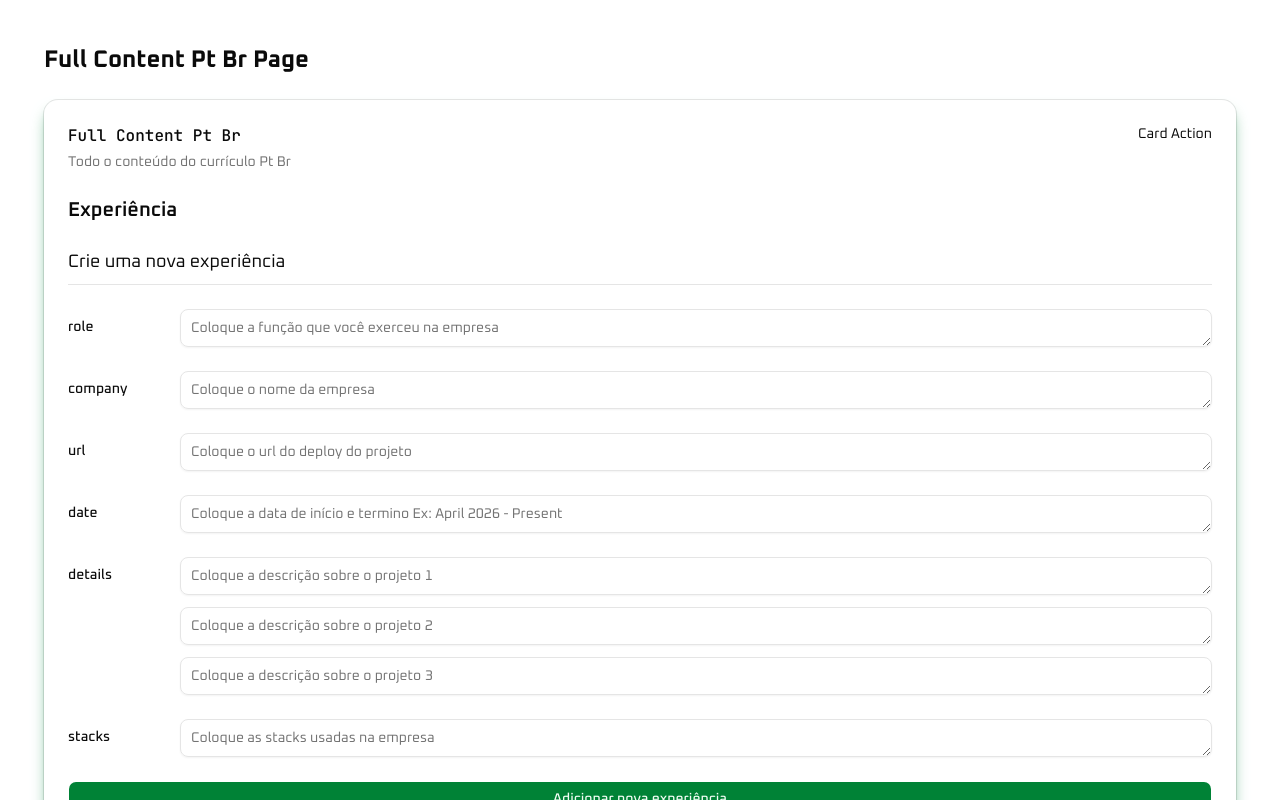
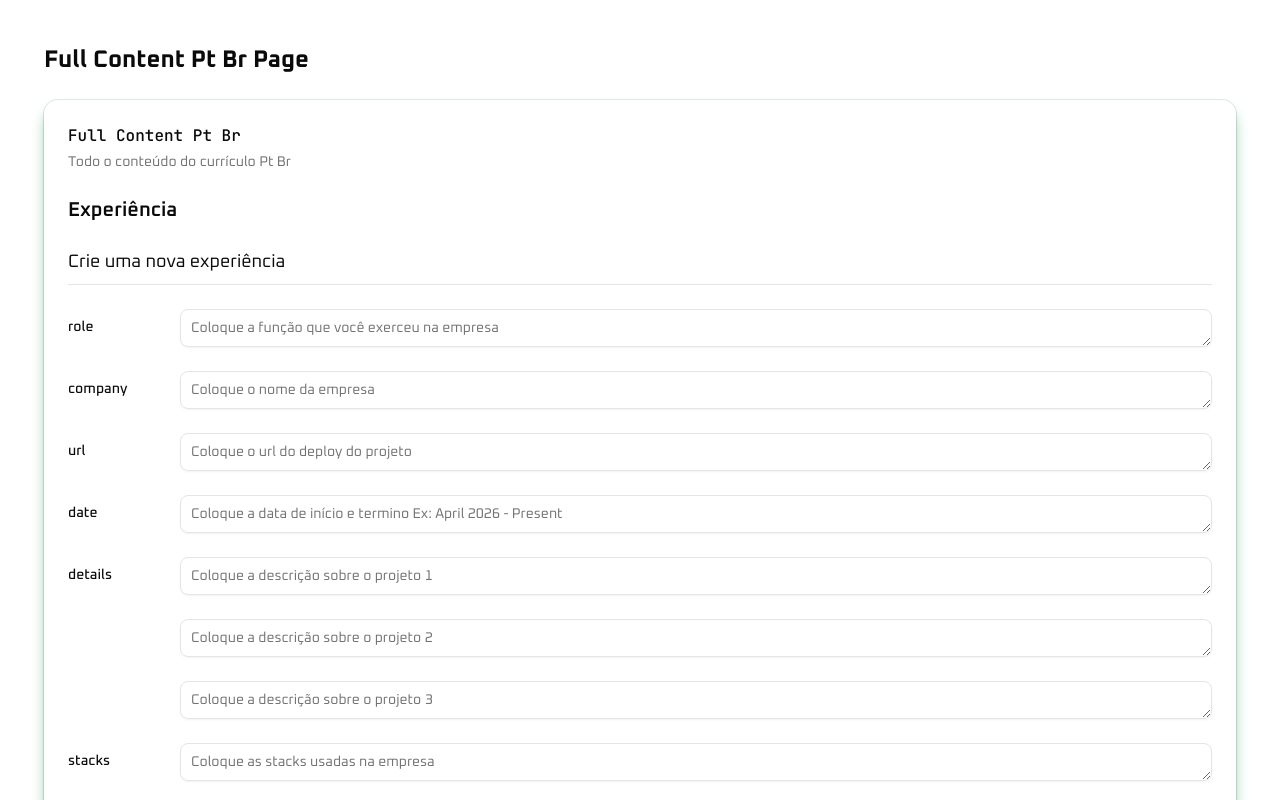
Before and after one commit to Buenohy/nextjs-resume-generator-cv, a Next.js app: page /full-content-en-us in a window 1280 px wide. Shown: the top 800 px of the page. Built offline with nearby package versions, Linux system fonts and the light colour scheme.

Commit message:
feat: New map for form

```diff
--- a/src/app/full-content-en-us/page.tsx
+++ b/src/app/full-content-en-us/page.tsx
@@ -137,6 +137,53 @@ export const data: ExperienceData[] = [
   },
 ]
 
+interface Create {
+  id: string,
+  title?: string,
+  placeholder: string,
+}
+
+export const CreateExperience: Create[] = [
+  {
+    id: "1",
+    title: "role",
+    placeholder: "Coloque a função que você exerceu na empresa"
+  },
+  {
+    id: "2",
+    title: "company",
+    placeholder: "Coloque o nome da empresa"
+  },
+  {
+    id: "3",
+    title: "url",
+    placeholder: "Coloque o url do deploy do projeto"
+  },
+  {
+    id: "4",
+    title: "date",
+    placeholder: "Coloque a data de início e termino Ex: April 2026 - Present"
+  },
+  {
+    id: "5",
+    title: "details",
+    placeholder: "Coloque a descrição sobre o projeto 1"
+  },
+  {
+    id: "6",
+    placeholder: "Coloque a descrição sobre o projeto 2"
+  },
+  {
+    id: "7",
+    placeholder: "Coloque a descrição sobre o projeto 3"
+  },
+  {
+    id: "8",
+    title: "stacks",
+    placeholder: "Coloque as stacks usadas na empresa"
+  },
+]
+
 export default function FullContentEnUsPage() {
   return (
     <div className="p-6">
@@ -145,41 +192,19 @@ export default function FullContentEnUsPage() {
         <CardHeader>
           <CardTitle>Full Content Pt Br</CardTitle>
           <CardDescription>Todo o conteúdo do currículo Pt Br</CardDescription>
-          <CardAction>Card Action</CardAction>
         </CardHeader>
 
         <CardContent className="flex flex-col gap-6">
           <h2 className="text-xl font-semibold">Experiência</h2>
           <h3 className="text-lg border-b pb-2">Crie uma nova experiência</h3>
 
-          <div className="flex gap-4 items-start">
-            <h2 className="w-24 mt-2 font-medium">role</h2>
-            <Textarea placeholder="Coloque a função que você exerceu na empresa" className="flex-1" />
-          </div>
-          <div className="flex gap-4 items-start">
-            <h2 className="w-24 mt-2 font-medium">company</h2>
-            <Textarea placeholder="Coloque o nome da empresa" className="flex-1" />
-          </div>
-          <div className="flex gap-4 items-start">
-            <h2 className="w-24 mt-2 font-medium">url</h2>
-            <Textarea placeholder="Coloque o url do deploy do projeto" className="flex-1" />
-          </div>
-          <div className="flex gap-4 items-start">
-            <h2 className="w-24 mt-2 font-medium">date</h2>
-            <Textarea placeholder="Coloque a data de início e termino Ex: April 2026 - Present" className="flex-1" />
-          </div>
-          <div className="flex gap-4 items-start">
-            <h2 className="w-24 mt-2 font-medium">details</h2>
-            <div className="flex flex-col gap-3 flex-1 w-full">
-              <Textarea placeholder="Coloque a descrição sobre o projeto 1" />
-              <Textarea placeholder="Coloque a descrição sobre o projeto 2" />
-              <Textarea placeholder="Coloque a descrição sobre o projeto 3" />
-            </div>
-          </div>
-          <div className="flex gap-4 items-start">
-            <h2 className="w-24 mt-2 font-medium">stacks</h2>
-            <Textarea placeholder="Coloque as stacks usadas na empresa" className="flex-1" />
-          </div>
+            {CreateExperience.map(({id, title, placeholder}) => (
+              <div key={id} className="flex gap-4 items-start">
+                <h2 className="w-24 mt-2 font-medium">{title}</h2>
+                <Textarea placeholder={placeholder} className="flex-1" />
+              </div>
+            ))}
+
           <Button>Adicionar nova experiência</Button>
         </CardContent>
 
```
